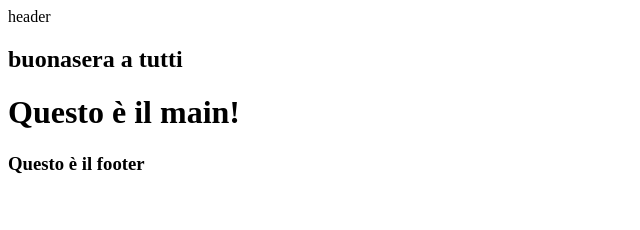
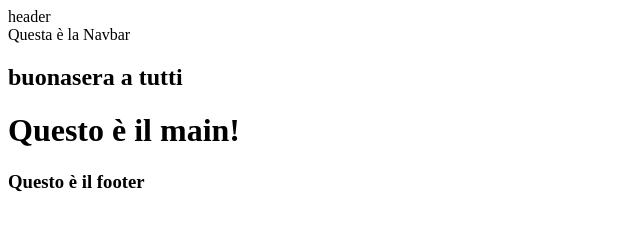
Before and after one commit to LorenzoEufemi/git-test2, a plain HTML site: page index.html in a window 1280 px wide. Shown: the whole page, without its empty margins (0-640 px from the left). Drawn offline with Linux system fonts and the light colour scheme.

Commit message:
Add navbar to header

```diff
--- a/index.html
+++ b/index.html
@@ -8,14 +8,19 @@
 </head>
 
 <body>
-    <header>header</header>
+    <header>
+        header
+        <nav>
+            Questa è la Navbar
+        </nav>
+    </header>
     <h2>buonasera a tutti</h2>
 
     <main>
         <h1>Questo è il main!</h1>
     </main>
 
-     <footer>
+    <footer>
         <h3>Questo è il footer</h3>
     </footer>
 
```
